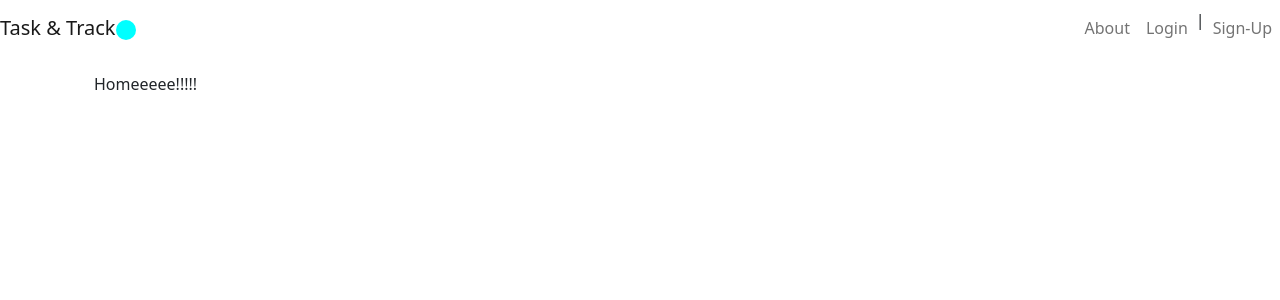
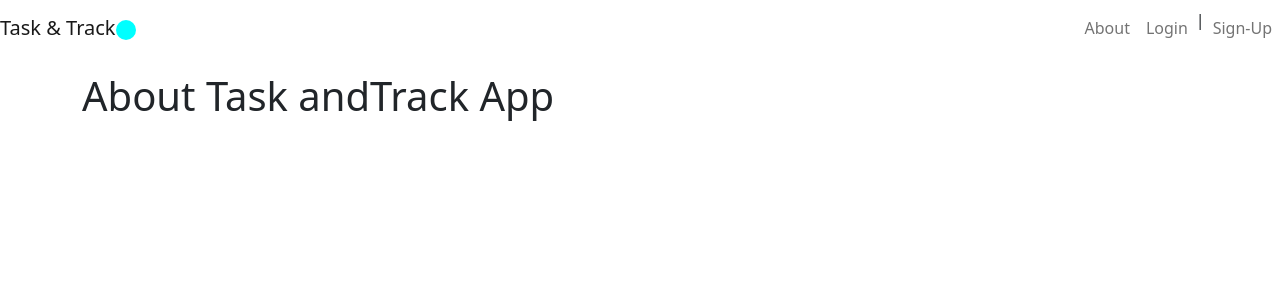
Before and after one commit to CalyCherkaoui/task-track-front-end, a React (Create React App) app: page / in a window 1280 px wide. Shown: the top 300 px of the page. Built offline with nearby package versions, Linux system fonts and the light colour scheme.

Commit message:
Fix routing user access

```diff
--- a/src/App.js
+++ b/src/App.js
@@ -1,20 +1,32 @@
 import React from 'react';
 import { Router, Switch, Route } from 'react-router-dom';
+import { useSelector } from 'react-redux';
 import 'bootstrap/dist/css/bootstrap.min.css';
 import Navigation from './component/Navigation';
 import Login from './pages/Login';
 import Register from './pages/Register';
 import Home from './pages/Home';
 import Profile from './pages/Profile';
+import About from './pages/About';
 import Admin from './pages/Admin';
 import history from './helpers/history';
 
-const App = () => (
+const App = () => {
+  const { user: currentUser } = useSelector((state) => state.authentication);
+  // const { isLoggedIn } = useSelector((state) => state.authentication);
+
+  return (
     <Router history={history}>
       <Navigation />
       <div className="container mt-3">
         <Switch>
+          {
+            currentUser ? (
               <Route exact path={['/', '/home']} component={Home} />
+            ) : (
+              <Route exact path={['/', '/about']} component={About} />
+            )
+          }
           <Route exact path="/login" component={Login} />
           <Route exact path="/register" component={Register} />
           <Route exact path="/profile" component={Profile} />
@@ -23,5 +35,6 @@ const App = () => (
       </div>
     </Router>
   );
+};
 
 export default App;
```
Lines whose indentation alone changed are shown as unchanged.
